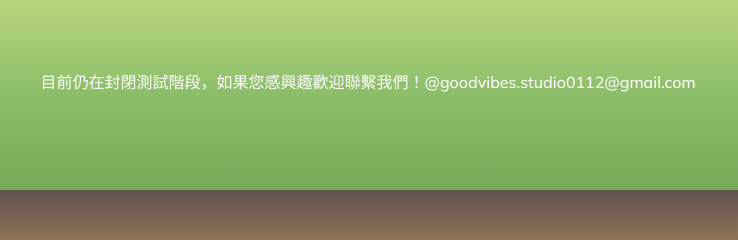
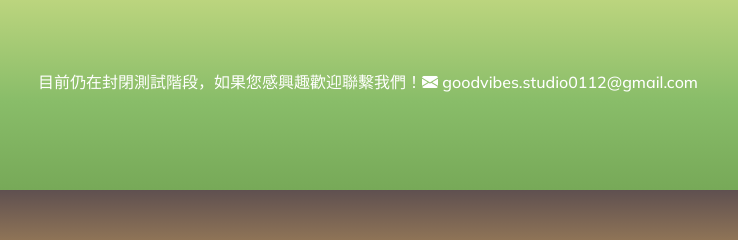
Before and after one commit to goodvibes-studio/goodvibes-studio.github.io, a plain HTML site: page dingdong/index.html in a window 1280 px wide. Shown: the part 3107-3347 px from the top of the page, 272-1010 px from the left. Drawn offline with nearby package versions, Linux system fonts and the light colour scheme.

Commit message:
Update index.html

```diff
--- a/dingdong/index.html
+++ b/dingdong/index.html
@@ -54,7 +54,7 @@
                 <div class="col-lg-5">
                     <!-- Masthead device mockup feature-->
                     <div class="masthead-device-mockup">
-<!--                        <img class="img_move" src="assets/img/boy.png">-->
+                        <!--                        <img class="img_move" src="assets/img/boy.png">-->
                         <svg class="circle" viewBox="0 0 100 100" xmlns="http://www.w3.org/2000/svg">
                             <defs>
                                 <linearGradient id="circleGradient" gradientTransform="rotate(45)">
@@ -94,9 +94,9 @@
 
 
     <section id="about" class="bg-gradient-primary-to-secondary">
-                       <div class="text-center">
-                    <h1 class="text-white mb-5">關於我們的ＡＰＰ</h1>
-                </div>
+        <div class="text-center">
+            <h1 class="text-white mb-5">關於我們的ＡＰＰ</h1>
+        </div>
         <video width="100%" controls>
             <source src="assets/APP_Demo.mp4" type="video/mp4">
             Your browser does not support the video tag.
@@ -139,6 +139,8 @@
     </section>
     <!-- Basic features section-->
 
+
+
     <section class="bg-rice" id="why">
         <div class="container px-5">
             <div class="row gx-5 align-items-center justify-content-center justify-content-lg-between">
@@ -162,7 +164,8 @@
             <div class="d-flex flex-column flex-lg-row align-items-center justify-content-center text-center">
                 <p class="d-md-block mb-3 text-white text-start">目前仍在封閉測試階段，如果您感興趣歡迎聯繫我們！
                 </p>
-                <p class="d-md-block mb-3 text-white text-center">@goodvibes.studio0112@gmail.com</p>
+
+                <p class="d-md-block mb-3 text-white text-center"><i class="bi bi-envelope-fill"></i> goodvibes.studio0112@gmail.com</p>
             </div>
         </div>
     </section>
```
